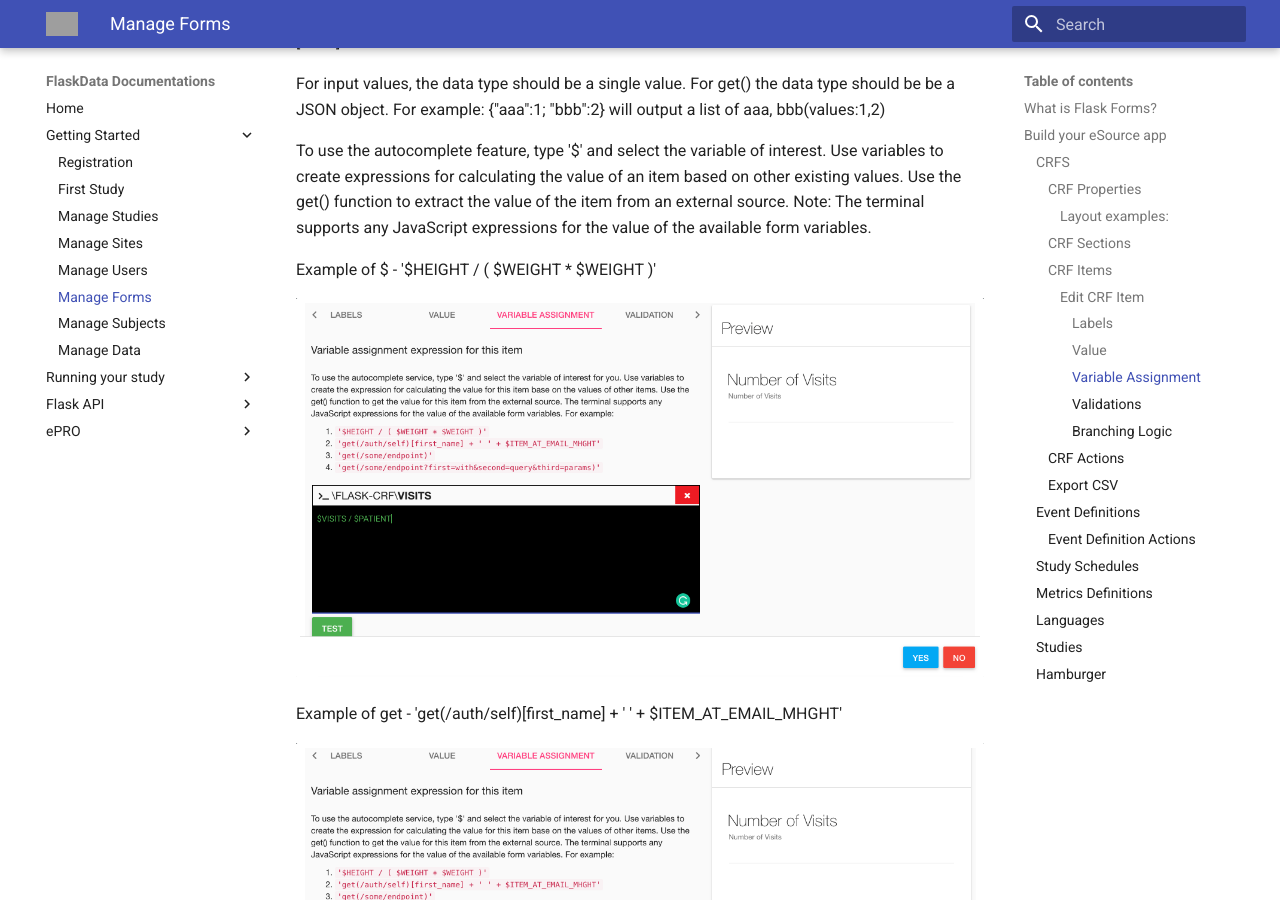
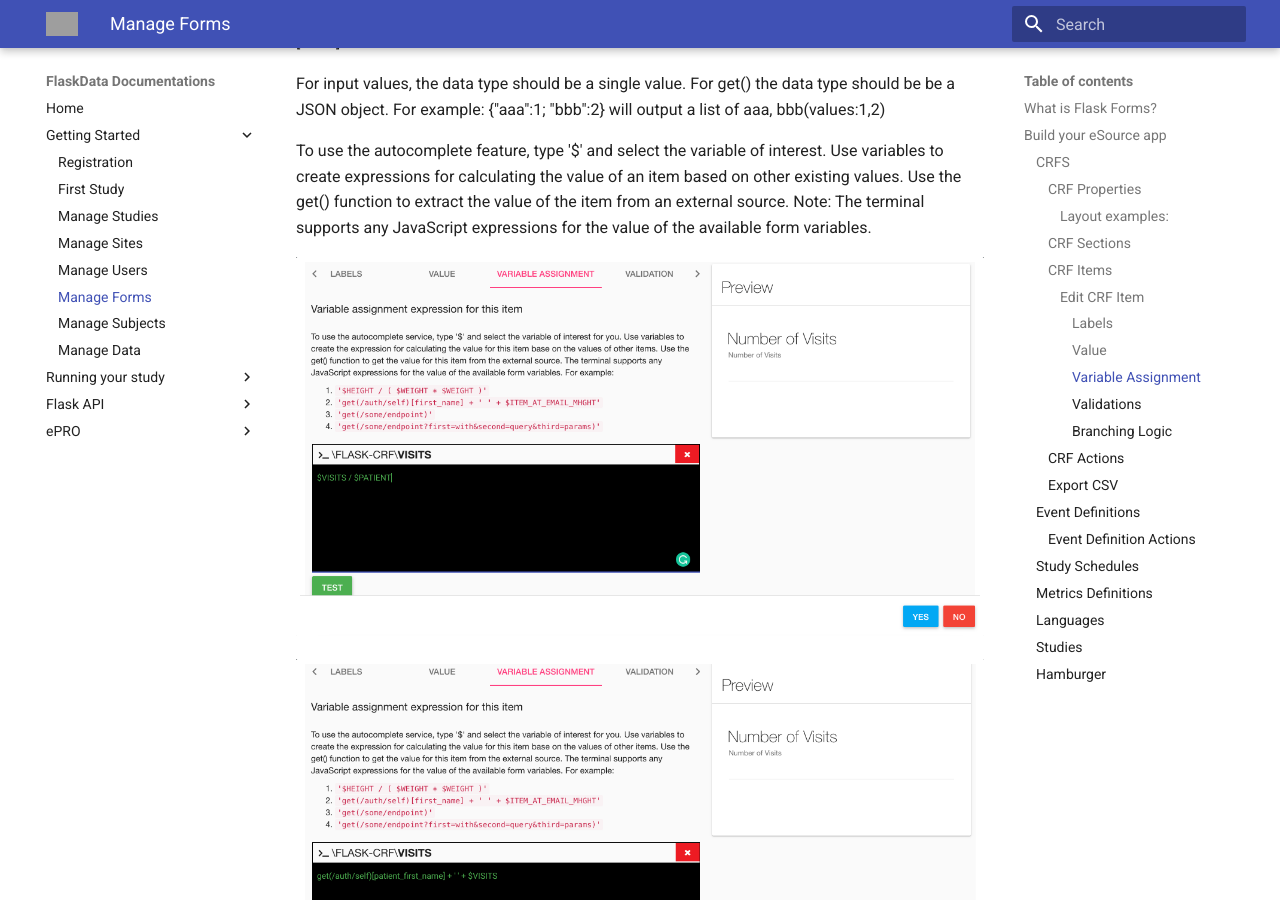
Before and after one commit to onlyjazz/flask-docs, an MkDocs documentation site: the page built from docs/manage_forms.md, in a window 1280 px wide and 900 px high, scrolled down 5592 px. Built offline with MkDocs 1.6.1 and Material for MkDocs 9.7.7, drawn with Linux system fonts in a browser that asks for light colours; emoji names are drawn with the system emoji font; grey boxes are pictures that could not be loaded.

Commit message:
Few format changes

```diff
--- a/docs/manage_forms.md
+++ b/docs/manage_forms.md
@@ -103,11 +103,7 @@ Use variables to create expressions for calculating the value of an item based o
 Use the get() function to extract the value of the item from an external source.
 Note: The terminal supports any JavaScript expressions for the value of the available form variables.
 
-Example of $ - '$HEIGHT / ( $WEIGHT * $WEIGHT )'
-
 ![Screenshot](img/newForm/VariableAssignmentAuto.png)
-
-Example of get - 'get(/auth/self)[first_name] + ' ' + $ITEM_AT_EMAIL_MHGHT'
 
 ![Screenshot](img/newForm/variableAssignmentGet.png)
 
```
Also changed, not shown: docs/manage_studies.md (+4 -0 lines).
